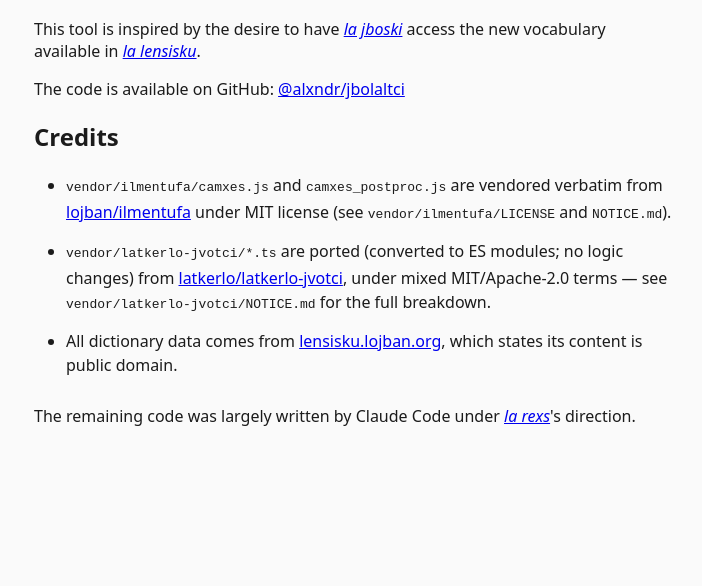
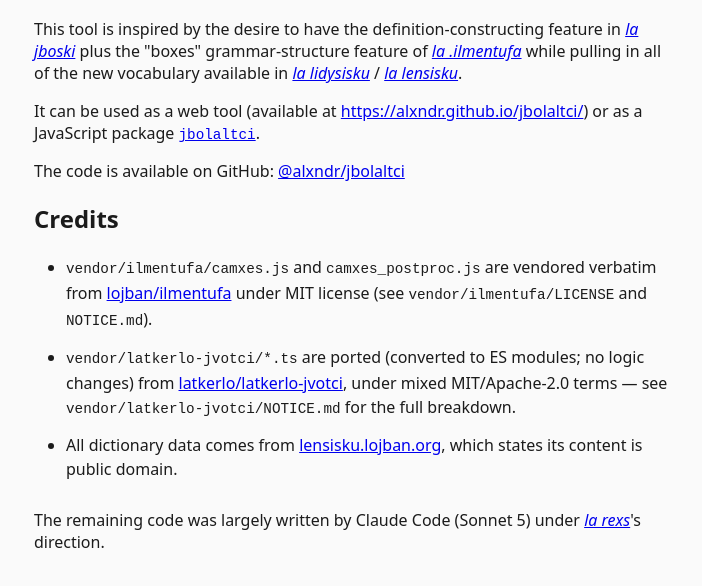
Before and after one commit to alxndr/jbolaltci, a website: page web/about.html in a window 1280 px wide. Shown: the part 78-664 px from the top of the page, without its empty margins (286-988 px from the left). Drawn offline with Linux system fonts and the light colour scheme.

Commit message:
copy: lil more on About page

```diff
--- a/web/about.html
+++ b/web/about.html
@@ -8,7 +8,10 @@
   <body>
 
     <h1>About <i>la jbolaltci</i></h1>
-    <p>This tool is inspired by the desire to have <i><a href="https://jboski.lojban.org">la jboski</a></i> access the new vocabulary available in <i><a href="https://lensisku.lojban.org">la lensisku</a></i>.</p>
+
+    <p>This tool is inspired by the desire to have the definition-constructing feature in <i><a href="https://jboski.lojban.org" title="jboski — Lojban parser" rel="noopener noreferrer">la jboski</a></i> plus the "boxes" grammar-structure feature of <i><a href="https://lojban.github.io/ilmentufa/glosser/glosser.htm" target="_blank" title="ilmentufa — Lojban parser" rel="noopener noreferrer">la .ilmentufa</a></i> while pulling in all of the new vocabulary available in <i><a href="https://sisku.org" title="lidysisku — Lojban dictionary" target="_blank" rel="noopener noreferrer">la lidysisku</a></i> / <i><a href="https://lensisku.lojban.org" title="lensisku — Lojban dictionary" target="_blank" rel="noopener noreferrer">la lensisku</a></i>.</p>
+
+    <p>It can be used as a web tool (available at <a href="https://alxndr.github.io/jbolaltci" title="jbolaltci — a new Lojban parser">https://alxndr.github.io/jbolaltci/</a>) or as a JavaScript package <tt><a href="https://www.npmjs.com/package/jbolaltci" title="NPM package: jbolaltci" target="_blank" rel="noopener noreferrer">jbolaltci</a></tt>.</p>
 
     <p>The code is available on GitHub: <a href="https://github.com/alxndr/jbolaltci" target="_blank" rel="noopener noreferrer" title="jbolaltci by @alxndr on GitHub">@alxndr/jbolaltci</a></p>
 
@@ -18,7 +21,7 @@
       <li><tt>vendor/latkerlo-jvotci/*.ts</tt> are ported (converted to ES modules; no logic changes) from <a href="https://github.com/latkerlo/latkerlo-jvotci">latkerlo/latkerlo-jvotci</a>, under mixed MIT/Apache-2.0 terms — see <tt>vendor/latkerlo-jvotci/NOTICE.md</tt> for the full breakdown.</li>
       <li>All dictionary data comes from <a href="https://lensisku.lojban.org/">lensisku.lojban.org</a>, which states its content is public domain.</li>
     </ul>
-    <p>The remaining code was largely written by Claude Code under <i><a href="https://alxndr.blog" title="alxndr's blog" target="_blank" rel="noopener">la rexs</a></i>'s direction.</p>
+    <p>The remaining code was largely written by Claude Code (Sonnet 5) under <i><a href="https://alxndr.blog" title="alxndr's blog" target="_blank" rel="noopener">la rexs</a></i>'s direction.</p>
 
   </body>
 </html>
--- a/web/style.css
+++ b/web/style.css
@@ -101,3 +101,7 @@ td {
   padding: 0.4rem;
   border-bottom: 1px solid var(--border);
 }
+
+tt {
+  font-size: 1.1em;
+}
```
